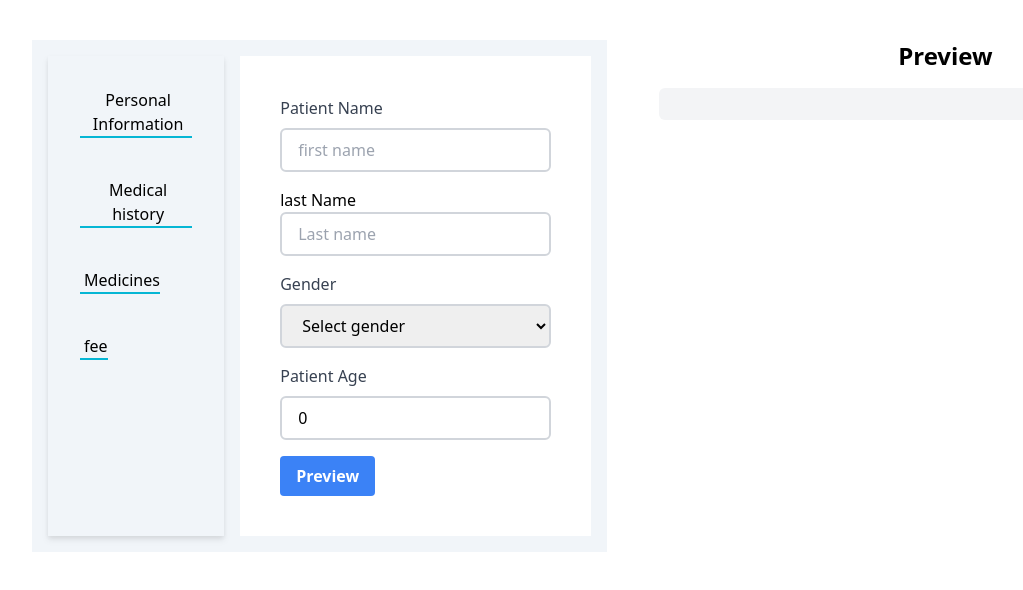
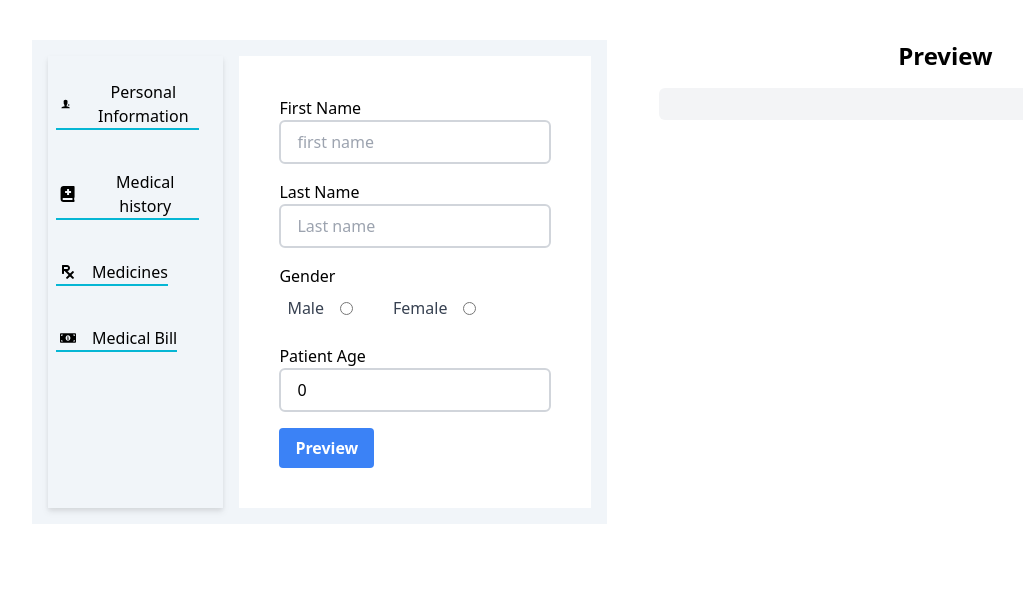
Before and after one commit to affu72/Medical-report, a React (Create React App) app: page / in a window 1280 px wide. Shown: the top 590 px of the page, without its empty margins (8-1031 px from the left). Built offline with nearby package versions, Linux system fonts and the light colour scheme.

Commit message:
navigation design

```diff
--- a/package.json
+++ b/package.json
@@ -13,6 +13,7 @@
     "css-loader": "^6.7.3",
     "react": "^18.2.0",
     "react-dom": "^18.2.0",
+    "react-icons": "^4.8.0",
     "react-scripts": "5.0.1",
     "typescript": "^4.9.5",
     "web-vitals": "^2.1.4"
--- a/src/components/InputPage.tsx
+++ b/src/components/InputPage.tsx
@@ -1,4 +1,9 @@
-import React from "react";
+import React, {
+  FormEvent,
+  FormEventHandler,
+  MouseEvent,
+  MouseEventHandler,
+} from "react";
 import { InterfaceInputs } from "../Modal/Interfaces";
 import SidebarNav from "./SidebarNav";
 
@@ -7,7 +12,7 @@ interface IProp {
   handleInputChange: (
     event: React.ChangeEvent<HTMLInputElement | HTMLTextAreaElement>
   ) => void;
-  generateReport: () => void;
+  generateReport: (event: FormEvent<HTMLFormElement>) => void;
 }
 
 function InputPage(props: IProp) {
@@ -17,14 +22,13 @@ function InputPage(props: IProp) {
 
       <SidebarNav />
 
-      <form action="" className="bg-white p-10 basis-2/3">
+      <form
+        action=""
+        className="bg-white p-10 basis-2/3"
+        onSubmit={props.generateReport}
+      >
         <div className="w-full mb-4">
-          <label
-            className="block font-medium text-gray-700 mb-2"
-            htmlFor="name"
-          >
-            Patient Name
-          </label>
+          <label htmlFor="name">First Name</label>
 
           <input
             className="border-2 border-gray-300 py-2 px-4 w-full rounded-md"
@@ -36,9 +40,8 @@ function InputPage(props: IProp) {
             placeholder="first name"
           />
         </div>
-
         <div className="w-full mb-4">
-          <label htmlFor="">last Name</label>
+          <label htmlFor="">Last Name</label>
           <input
             className="border-2 border-gray-300 py-2 px-4 w-full rounded-md"
             type="text"
@@ -49,30 +52,34 @@ function InputPage(props: IProp) {
             placeholder="Last name"
           />
         </div>
+        <div className="w-full mb-4">
+          <label htmlFor="gender">Gender</label>
 
-        <div className="w-full mb-4">
+          <div className="flex gap-8">
+            <div className="flex items-center gap-4 p-2">
               <label
-            className="block font-medium text-gray-700 mb-2"
-            htmlFor="gender"
+                htmlFor="male"
+                className="block font-medium text-gray-700 m-0"
               >
-            Gender
+                Male
               </label>
+              <input type="radio" name="gender" id="male" className="mt-0" />
+            </div>
 
-          <select
-            name="gender"
-            id=""
-            className="border-2 border-gray-300 py-2 px-4 w-full rounded-md"
+            <div className="flex items-center gap-4">
+              <label
+                htmlFor="female"
+                className="block font-medium text-gray-700 m-0"
               >
-            <option value="">Select gender</option>
-            <option value="male">Male</option>
-            <option value="female">Female</option>
-          </select>
+                Female
+              </label>
+              <input type="radio" name="gender" id="female" className="mt-0" />
+            </div>
+          </div>
         </div>
 
         <div className="w-full mb-4">
-          <label className="block font-medium text-gray-700 mb-2" htmlFor="age">
-            Patient Age
-          </label>
+          <label htmlFor="age">Patient Age</label>
           <input
             className="border-2 border-gray-300 py-2 px-4 w-full rounded-md"
             type="number"
@@ -83,14 +90,12 @@ function InputPage(props: IProp) {
           />
         </div>
 
-        <div className="w-full">
         <button
+          type="submit"
           className="bg-blue-500 hover:bg-blue-700 text-white font-bold py-2 px-4 rounded"
-            onClick={props.generateReport}
         >
           Preview
         </button>
-        </div>
       </form>
 
       {/* <div className="w-full mb-4">
--- a/src/components/Pages.tsx
+++ b/src/components/Pages.tsx
@@ -1,4 +1,9 @@
-import { useState } from "react";
+import {
+  FormEvent,
+  FormEventHandler,
+  MouseEventHandler,
+  useState,
+} from "react";
 import InputPage from "./InputPage";
 import { InterfaceInputs } from "../Modal/Interfaces";
 import PreviewPage from "./PreviewPage";
@@ -14,13 +19,15 @@ function Pages() {
   const handleInputChange = (
     event: React.ChangeEvent<HTMLInputElement | HTMLTextAreaElement>
   ) => {
+    event.preventDefault();
     const { name, value } = event.target;
     setInputs((prevState) => ({ ...prevState, [name]: value }));
   };
 
-  const generateReport = () => {
+  const generateReport = (event: FormEvent<HTMLFormElement>) => {
     // Write code to generate medical report based on inputs
     // Set the generated report to preview state
+    event.preventDefault();
     setPreview("This is a sample medical report.");
   };
 
--- a/src/components/SidebarNav.tsx
+++ b/src/components/SidebarNav.tsx
@@ -1,19 +1,23 @@
 import React from "react";
+import { IoIosPersonAdd } from "react-icons/io";
+import { FaBookMedical, FaPrescription, FaMoneyBillAlt } from "react-icons/fa";
 
 function SidebarNav() {
   return (
-    <div className="flex flex-col bg-slate-100 p-8 gap-10 items-baseline basis-1/3 drop-shadow-md font-thin box-border">
-      <button className="hover:font-semibold hover:scale-105 hover:border-l-4 border-b-2 border-cyan-500 transition-all duration-100 pl-1">
-        Personal Information
+    <div className="flex flex-col bg-slate-100 pl-2 p-6 gap-10 items-baseline basis-1/3 drop-shadow-md font-thin box-border">
+      <button className="flex items-center gap-4 hover:font-semibold hover:scale-105 border-b-2 border-cyan-500 transition-all duration-100 pl-1">
+        <IoIosPersonAdd /> Personal Information
       </button>
-      <button className="hover:font-bold hover:scale-105 hover:border-l-4 border-b-2 border-cyan-500 transition-all duration-100 pl-1">
+      <button className="flex gap-4 items-center hover:font-bold hover:scale-105 border-b-2 border-cyan-500 transition-all duration-100 pl-1">
+        <FaBookMedical />
         Medical history
       </button>
-      <button className="hover:font-bold hover:scale-105 hover:border-l-4 border-b-2 border-cyan-500 transition-all duration-100 pl-1">
+      <button className="flex gap-4 items-center hover:font-bold hover:scale-105 border-b-2 border-cyan-500 transition-all duration-100 pl-1">
+        <FaPrescription />
         Medicines
       </button>
-      <button className="hover:font-bold hover:scale-105 hover:border-l-4 border-b-2 border-cyan-500 transition-all duration-100 pl-1">
-        fee
+      <button className="flex gap-4 items-center hover:font-bold hover:scale-105 border-b-2 border-cyan-500 transition-all duration-100 pl-1">
+        <FaMoneyBillAlt></FaMoneyBillAlt>Medical Bill
       </button>
     </div>
   );
```
Also changed, not shown: 1 other file (tests, documents, lock files or other folders). Lines whose indentation alone changed are shown as unchanged.
